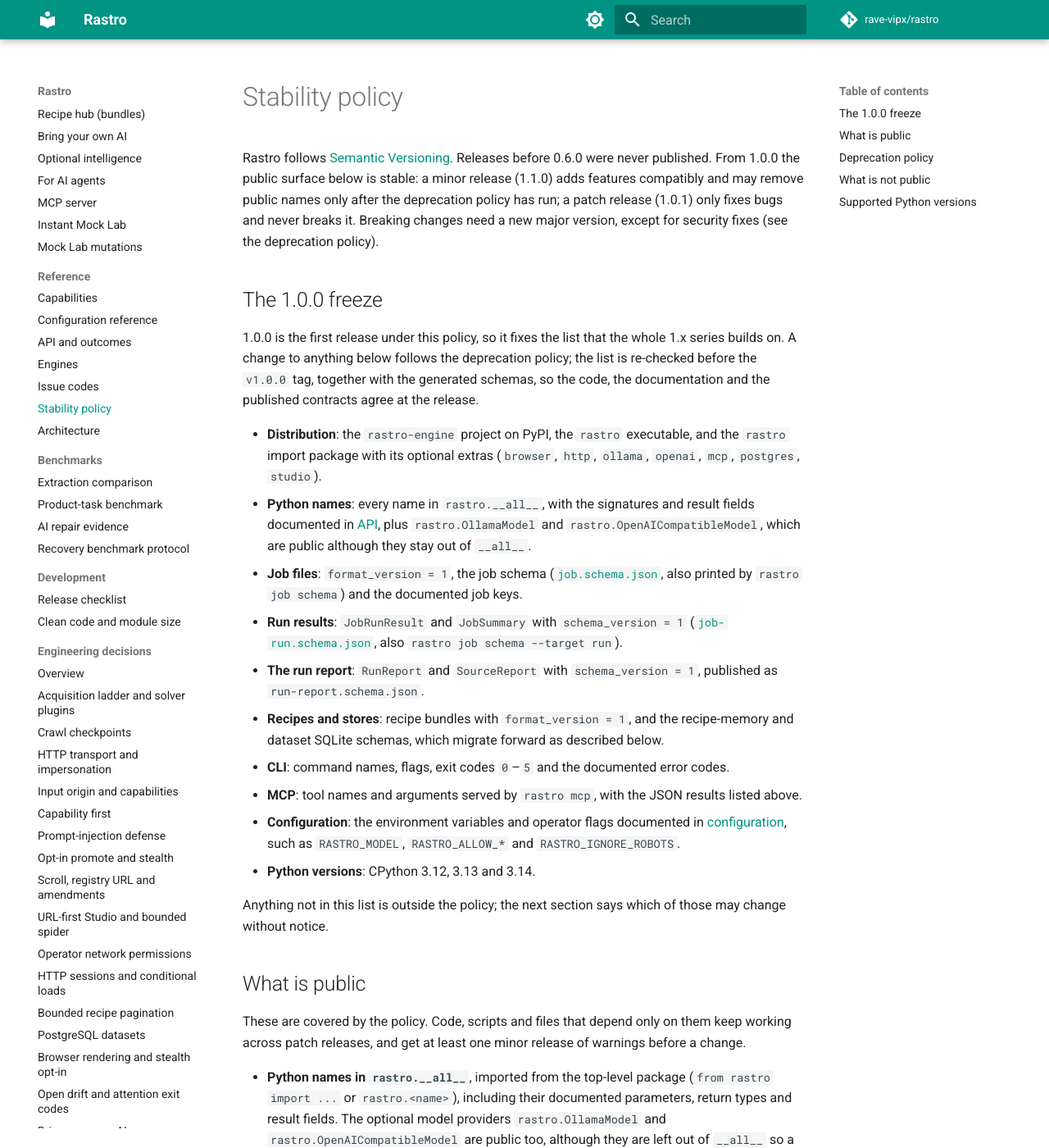
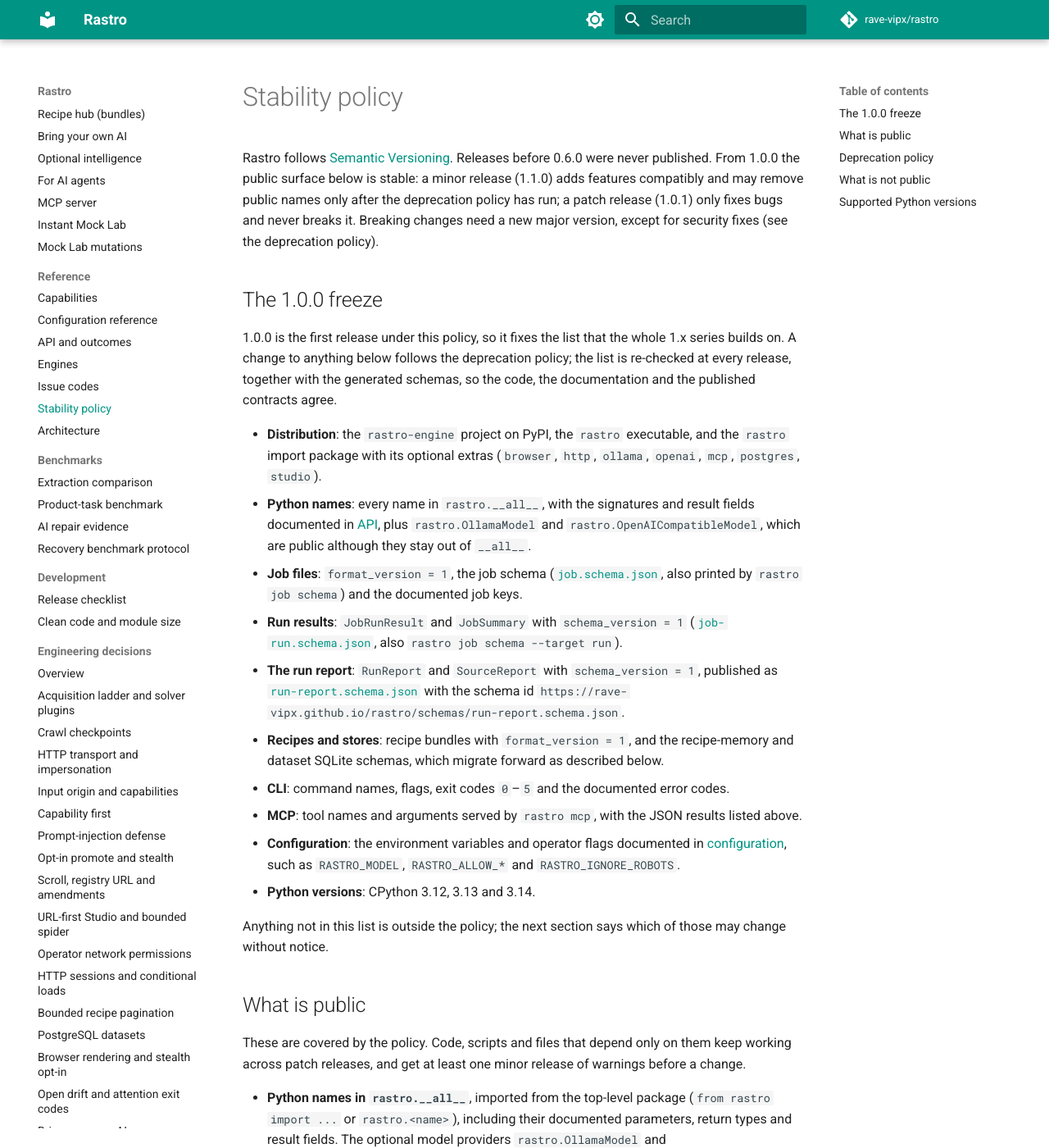
Before and after one commit to rave-vipx/rastro, an MkDocs documentation site: the page built from docs/stability.md, in a window 1280 px wide and 1400 px high. Shown: the whole window at 82% size. Built offline with MkDocs 1.6.1 and Material for MkDocs 9.7.7, drawn with Linux system fonts in a browser that asks for light colours; comment, search, counter and statistics services are not loaded; some of the changed text lies outside the part shown.

Commit message:
release: 1.0.0 version, changelog and frozen public surface
Co-Authored-By: Claude Opus 5.5 <noreply@anthropic.com>

```diff
--- a/docs/stability.md
+++ b/docs/stability.md
@@ -10,8 +10,8 @@ version, except for security fixes (see the deprecation policy).
 
 1.0.0 is the first release under this policy, so it fixes the list that the whole 1.x series
 builds on. A change to anything below follows the deprecation policy; the list is re-checked
-before the `v1.0.0` tag, together with the generated schemas, so the code, the documentation and
-the published contracts agree at the release.
+at every release, together with the generated schemas, so the code, the documentation and the
+published contracts agree.
 
 - **Distribution**: the `rastro-engine` project on PyPI, the `rastro` executable, and the
   `rastro` import package with its optional extras (`browser`, `http`, `ollama`, `openai`,
@@ -24,7 +24,8 @@ the published contracts agree at the release.
 - **Run results**: `JobRunResult` and `JobSummary` with `schema_version = 1`
   ([`job-run.schema.json`](schemas/job-run.schema.json), also `rastro job schema --target run`).
 - **The run report**: `RunReport` and `SourceReport` with `schema_version = 1`, published as
-  `run-report.schema.json`.
+  [`run-report.schema.json`](schemas/run-report.schema.json) with the schema id
+  `https://rave-vipx.github.io/rastro/schemas/run-report.schema.json`.
 - **Recipes and stores**: recipe bundles with `format_version = 1`, and the recipe-memory and
   dataset SQLite schemas, which migrate forward as described below.
 - **CLI**: command names, flags, exit codes `0`–`5` and the documented error codes.
@@ -58,7 +59,8 @@ across patch releases, and get at least one minor release of warnings before a c
   leniently and ignore unknown keys. The error object on stderr keeps the keys `error`,
   `message` and `location`, and documented `error` codes keep their meaning.
 - **Published JSON Schemas** in [`docs/schemas/`](https://github.com/rave-vipx/rastro/tree/main/docs/schemas)
-  for jobs, run results and previews (also printed by `rastro job schema`).
+  for jobs, run results, run reports, loads, health and previews (all but the run report also
+  printed by `rastro job schema`). Each keeps its `$id`.
 - **Job files** with `format_version = 1`. A job that validates today keeps validating with the
   same meaning; a breaking change introduces `format_version = 2` and keeps reading version 1
   for at least one minor release.
--- a/pyproject.toml
+++ b/pyproject.toml
@@ -4,7 +4,7 @@ build-backend = "hatchling.build"
 
 [project]
 name = "rastro-engine"
-version = "0.9.0"
+version = "1.0.0"
 description = "Rastro: AI writes the scraper once, recipes keep it running."
 readme = "README.md"
 requires-python = ">=3.12"
```
Also changed, not shown: CHANGELOG.md (+17 -2 lines), 1 other file.
